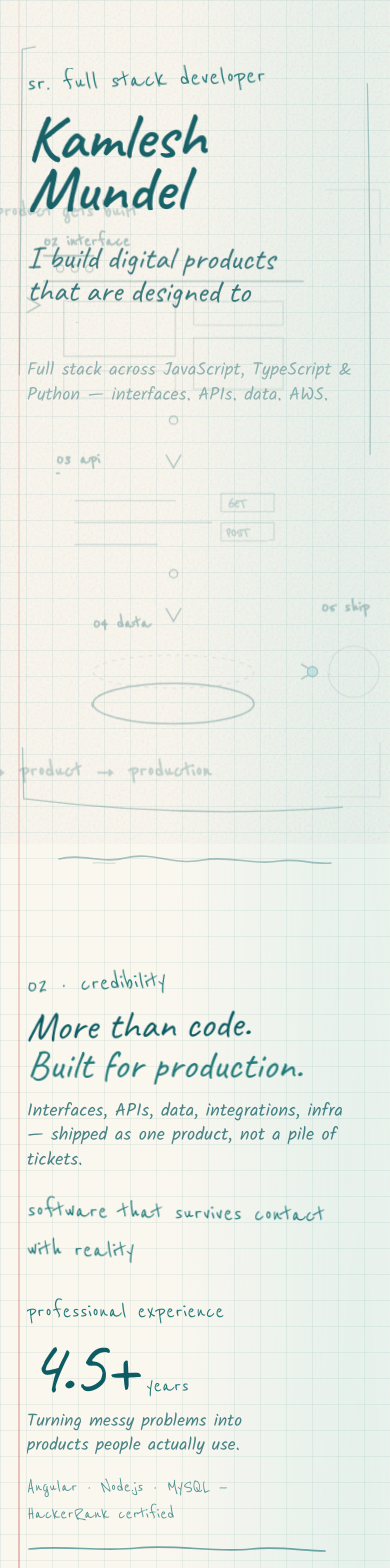
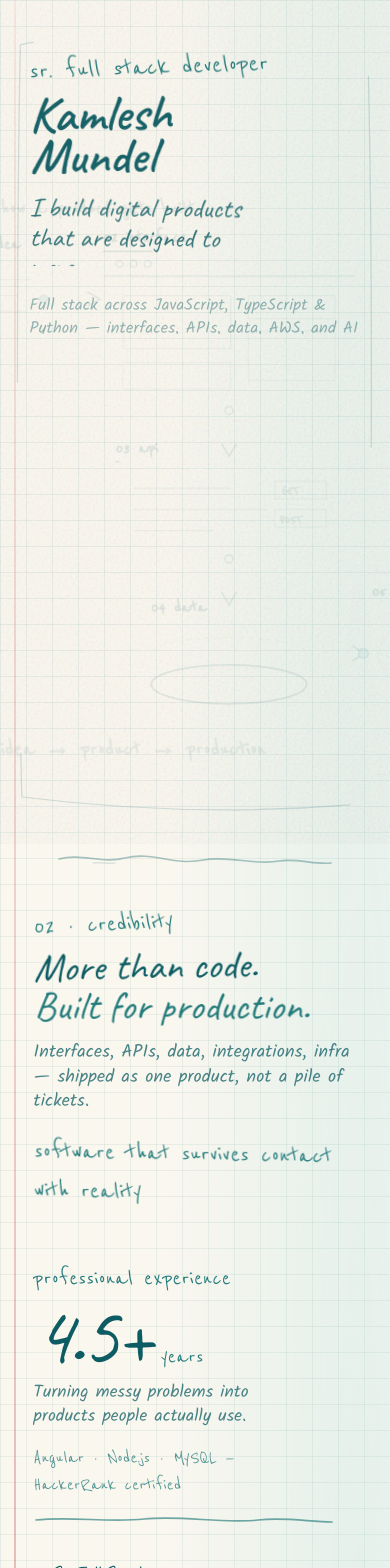
Before and after one commit to myqkart/kamlesh-mundel-v6, a Next.js app: page / in a window 390 px wide. Shown: the top 1568 px of the page. Built offline with nearby package versions, Linux system fonts and the light colour scheme.

Commit message:
mobile responsive added

```diff
--- a/app/globals.css
+++ b/app/globals.css
@@ -1935,3 +1935,247 @@ html.splash-locked .cta-line {
     animation: none;
   }
 }
+
+/* ── Mobile-only responsive polish (desktop ≥768px unchanged) ── */
+@media (max-width: 767.98px) {
+  html,
+  body {
+    overflow-x: clip;
+  }
+
+  .sketch-sheet {
+    overflow-x: clip;
+  }
+
+  /* Clear the notebook margin line without changing desktop rhythm */
+  .sheet-block {
+    padding-inline: max(2.1rem, 7.5vw) max(1.15rem, 4.5vw);
+    padding-block: clamp(1.65rem, 4.2vh, 2.65rem);
+  }
+
+  .sketch-margin,
+  .splash-margin {
+    left: max(0.85rem, 2.6vw);
+  }
+
+  /* Kill parallax transforms on phones — CSS safety net */
+  .parallax-slow,
+  .parallax-mid,
+  .parallax-fast,
+  .parallax-back,
+  .hero-sketch-scroll,
+  .hero-sketch {
+    transform: none !important;
+    will-change: auto;
+  }
+
+  /* Soften decorative SVGs so copy stays readable */
+  #top .parallax-mid svg,
+  #credibility .parallax-mid,
+  #about .parallax-mid,
+  #experience .parallax-back {
+    opacity: 0.55;
+  }
+
+  /* Hero frame inset — less collision with edges */
+  #top > .parallax-mid.absolute {
+    inset: 0.65rem;
+  }
+
+  /* Headline clamps stay within narrow widths */
+  #credibility-heading,
+  #about-heading,
+  #featured-work-heading,
+  #all-work-heading,
+  #approach-heading,
+  #experience-heading,
+  #expertise-heading,
+  #impact-heading,
+  #contact-heading {
+    max-width: 100%;
+    overflow-wrap: break-word;
+  }
+
+  /* Credibility years figure */
+  .cred-years {
+    font-size: clamp(3.75rem, 22vw, 7.5rem) !important;
+  }
+
+  /* Tech annotation wraps cleanly */
+  .cred-tech-line {
+    overflow-wrap: anywhere;
+    word-break: break-word;
+  }
+
+  /* Archive wall — contain rotated stamps */
+  .archive-wall {
+    overflow-x: clip;
+    padding-inline: 0.15rem;
+  }
+
+  .archive-stamp {
+    max-width: 100%;
+  }
+
+  .archive-stamp:hover,
+  .archive-stamp:focus-visible {
+    transform: translateY(-3px) rotate(0deg);
+  }
+
+  .archive-tab {
+    padding: 0.5rem 0.85rem 0.6rem;
+    min-height: 2.75rem;
+  }
+
+  .archive-tab-label {
+    font-size: 1.45rem;
+  }
+
+  /* Expertise chips — comfortable tap targets */
+  .expertise-cat {
+    font-size: 1.5rem;
+    min-height: 2.5rem;
+    padding-block: 0.25rem;
+  }
+
+  .expertise-tech.is-primary .expertise-tech-name {
+    font-size: clamp(1.55rem, 7.5vw, 2.25rem);
+  }
+
+  .expertise-tech.is-secondary .expertise-tech-name {
+    font-size: clamp(1.1rem, 4.5vw, 1.35rem);
+  }
+
+  /* Experience climb + chapters */
+  .experience-altitude {
+    max-width: 100%;
+  }
+
+  .experience-doodle-plate {
+    max-width: 100%;
+  }
+
+  .experience-chapter {
+    max-width: 100%;
+  }
+
+  /* Impact panes breathe on narrow screens */
+  .impact-pane {
+    padding: 1rem 1.05rem;
+  }
+
+  /* Contact — 16px inputs prevent iOS zoom; safe tap area */
+  .contact-input {
+    font-size: 1rem;
+    padding-block: 0.55rem 0.65rem;
+  }
+
+  .contact-submit {
+    font-size: 1.65rem;
+    min-height: 2.75rem;
+  }
+
+  .contact-form {
+    max-width: 100%;
+  }
+
+  /* Approach mobile cards */
+  .approach-card {
+    max-width: 100%;
+  }
+
+  /* Splash — fit short phones without clipping the name */
+  .splash-stage {
+    padding: 1rem 1.1rem;
+    max-width: min(94vw, 40rem);
+  }
+
+  .splash-pipeline {
+    width: min(100%, 17.5rem);
+    height: auto;
+  }
+
+  .splash-name {
+    font-size: clamp(2.85rem, 14vw, 5.5rem);
+  }
+
+  .splash-tag {
+    max-width: 16rem;
+    font-size: clamp(1.25rem, 4.2vw, 1.55rem);
+  }
+
+  .splash-skip {
+    right: max(0.85rem, env(safe-area-inset-right), 3vw);
+    bottom: max(0.85rem, env(safe-area-inset-bottom), 2.5vh);
+    min-height: 2.5rem;
+    padding: 0.35rem 0.5rem;
+  }
+
+  .splash-frame {
+    inset: 1.5%;
+    width: 97%;
+    height: 97%;
+  }
+
+  /* Featured work visuals — full bleed within padded sheet */
+  .work-visual {
+    max-width: 100%;
+  }
+
+  /* Soften sketch CTAs for thumb reach */
+  .sketch-cta {
+    min-height: 2.5rem;
+  }
+}
+
+/* Extra-tight phones */
+@media (max-width: 379.98px) {
+  .sheet-block {
+    padding-inline: max(1.85rem, 6.5vw) max(0.95rem, 3.5vw);
+  }
+
+  #top .relative.z-10 {
+    gap: 1rem;
+  }
+}
+
+/* Short phones — tighten hero fold only; avoid !important font overrides */
+@media (max-width: 767.98px) and (max-height: 700px) {
+  #top .relative.z-10 {
+    padding-top: max(1.5rem, env(safe-area-inset-top), 3.5vh);
+    padding-bottom: max(0.65rem, env(safe-area-inset-bottom), 0.75rem);
+    gap: 0.75rem;
+  }
+
+  .hero-name {
+    margin-top: 0.35rem;
+  }
+}
+
+/* Very short phones (e.g. SE landscape / old iPhone) */
+@media (max-width: 767.98px) and (max-height: 600px) {
+  #top {
+    min-height: auto;
+  }
+
+  #top .relative.z-10 {
+    min-height: 100svh;
+    gap: 0.5rem;
+    padding-top: max(1.25rem, env(safe-area-inset-top), 3vh);
+    padding-bottom: max(0.5rem, env(safe-area-inset-bottom), 0.5rem);
+  }
+
+  #top .parallax-fast .hero-reveal {
+    font-size: 1.2rem;
+  }
+}
+
+@media (max-width: 359.98px) {
+  .splash-pipeline {
+    width: min(100%, 15rem);
+  }
+
+  .splash-name {
+    font-size: clamp(2.5rem, 13vw, 4.5rem);
+  }
+}
--- a/components/sections/credibility/CredibilityMetric.tsx
+++ b/components/sections/credibility/CredibilityMetric.tsx
@@ -29,7 +29,7 @@ export function CredibilityMetric() {
           professional experience
         </p>
         <p className="mt-1 flex flex-wrap items-baseline gap-x-3 gap-y-1 text-teal-900">
-          <span className="font-display text-[clamp(5rem,14vw,11rem)] leading-[0.78] tracking-[-0.05em]">
+          <span className="cred-years font-display text-[clamp(5rem,14vw,11rem)] leading-[0.78] tracking-[-0.05em]">
             4.5+
           </span>
           <span className="font-sketch text-[clamp(1.5rem,2.8vw,2.25rem)] leading-none text-teal-700">
--- a/components/sections/credibility/CredibilityTech.tsx
+++ b/components/sections/credibility/CredibilityTech.tsx
@@ -22,7 +22,7 @@ export function CredibilityTech() {
       <p className="shrink-0 font-sketch text-[1.6rem] text-teal-700 md:text-[1.8rem]">
         core stack annotations
       </p>
-      <p className="max-w-[52rem] font-sketch text-[1.7rem] leading-snug text-teal-900 md:text-[1.95rem]">
+      <p className="cred-tech-line max-w-[52rem] font-sketch text-[1.45rem] leading-snug text-teal-900 md:text-[1.95rem]">
         {technologies.join(" · ")}
       </p>
     </div>
--- a/components/sections/hero/Hero.tsx
+++ b/components/sections/hero/Hero.tsx
@@ -36,7 +36,7 @@ export function Hero() {
           />
         </svg>
       </div>
-      <div className="relative z-10 flex min-h-[100svh] flex-1 flex-col justify-between px-[7vw] pb-7 pt-[max(3.5rem,8vh)] md:pb-9">
+      <div className="relative z-10 flex min-h-[100svh] flex-1 flex-col justify-between gap-6 px-[max(1.85rem,6.5vw)] pb-[max(1.25rem,env(safe-area-inset-bottom),1.75rem)] pt-[max(2.75rem,env(safe-area-inset-top),6vh)] md:gap-0 md:px-[7vw] md:pb-9 md:pt-[max(3.5rem,8vh)]">
         <div className="parallax-slow">
           <HeroContent />
         </div>
--- a/components/sections/hero/HeroContent.tsx
+++ b/components/sections/hero/HeroContent.tsx
@@ -51,7 +51,7 @@ export function HeroContent() {
       </p>
 
       <p
-        className="hero-reveal relative mt-4 w-fit -rotate-1 font-display text-[clamp(4rem,12vw,9rem)] font-semibold leading-[0.82] text-teal-900"
+        className="hero-reveal hero-name relative mt-3 w-fit max-w-[calc(100vw-3.5rem)] -rotate-1 font-display text-[clamp(3.15rem,13vw,9rem)] font-semibold leading-[0.82] text-teal-900 md:mt-4 md:max-w-none md:text-[clamp(4rem,12vw,9rem)]"
         style={{ animationDelay: "180ms" }}
       >
         Kamlesh
@@ -75,14 +75,14 @@ export function HeroContent() {
       </p>
 
       <h1
-        className="hero-reveal mt-6 max-w-[18ch] rotate-[0.4deg] font-display text-[clamp(2rem,3.8vw,3.35rem)] leading-[1.05] text-teal-900 md:mt-7"
+        className="hero-reveal mt-4 max-w-[18ch] rotate-[0.4deg] font-display text-[clamp(1.7rem,6.2vw,3.35rem)] leading-[1.08] text-teal-900 md:mt-6 md:text-[clamp(2rem,3.8vw,3.35rem)] md:leading-[1.05]"
         style={{ animationDelay: "380ms" }}
       >
         I build digital products that are designed to move.
       </h1>
 
       <p
-        className="hero-reveal mt-4 max-w-[30rem] text-[1.12rem] leading-snug text-teal-900/75 md:text-[1.2rem]"
+        className="hero-reveal mt-3 max-w-[30rem] text-[1.02rem] leading-snug text-teal-900/75 md:mt-4 md:text-[1.2rem]"
         style={{ animationDelay: "520ms" }}
       >
         Full stack across JavaScript, TypeScript &amp; Python — interfaces,
@@ -90,12 +90,12 @@ export function HeroContent() {
       </p>
 
       <div
-        className="hero-reveal mt-8 flex flex-wrap items-end gap-x-9 gap-y-5"
+        className="hero-reveal mt-6 flex flex-wrap items-end gap-x-9 gap-y-4 md:mt-8 md:gap-y-5"
         style={{ animationDelay: "680ms" }}
       >
         <a
           href="#work"
-          className="sketch-cta font-display text-[1.75rem] leading-none md:text-[1.95rem]"
+          className="sketch-cta font-display text-[1.55rem] leading-none md:text-[1.95rem]"
         >
           <span className="relative pb-1">
             Explore my work
@@ -105,7 +105,7 @@ export function HeroContent() {
         </a>
         <a
           href="#contact"
-          className="sketch-cta font-display text-[1.75rem] leading-none text-teal-700 md:text-[1.95rem]"
+          className="sketch-cta font-display text-[1.55rem] leading-none text-teal-700 md:text-[1.95rem]"
         >
           <span className="relative pb-1">
             Let&apos;s connect
--- a/components/sections/hero/HeroDecorations.tsx
+++ b/components/sections/hero/HeroDecorations.tsx
@@ -15,6 +15,9 @@ export function HeroDecorations() {
 
     const reduce = window.matchMedia("(prefers-reduced-motion: reduce)");
     if (reduce.matches) return;
+
+    const narrow = window.matchMedia("(max-width: 767px)");
+    if (narrow.matches) return;
 
     const onMove = (event: PointerEvent) => {
       const bounds = root.getBoundingClientRect();
@@ -38,7 +41,7 @@ export function HeroDecorations() {
     >
       <div className="hero-sketch-scroll absolute inset-0">
         <svg
-          className="hero-sketch absolute top-[14%] right-[-6%] h-[88%] w-[150%] max-w-none text-teal-900 opacity-[0.32] sm:w-[115%] md:top-[6%] md:right-[1%] md:h-[90%] md:w-[54%] md:opacity-95"
+          className="hero-sketch absolute top-[18%] right-[-18%] h-[78%] w-[145%] max-w-none text-teal-900 opacity-[0.11] sm:right-[-10%] sm:w-[120%] sm:opacity-[0.18] md:top-[6%] md:right-[1%] md:h-[90%] md:w-[54%] md:opacity-95"
           fill="none"
           preserveAspectRatio="xMidYMid meet"
           viewBox="0 0 640 720"
--- a/components/sections/hero/HeroMetadata.tsx
+++ b/components/sections/hero/HeroMetadata.tsx
@@ -1,7 +1,7 @@
 export function HeroMetadata() {
   return (
     <p
-      className="hero-reveal mt-12 flex max-w-[42rem] flex-wrap items-baseline gap-x-3 gap-y-1 font-sketch text-[1.55rem] leading-tight text-teal-700 md:mt-0 md:text-[1.75rem]"
+      className="hero-reveal mt-2 flex max-w-[42rem] flex-wrap items-baseline gap-x-3 gap-y-1 font-sketch text-[1.35rem] leading-tight text-teal-700 md:mt-0 md:text-[1.75rem]"
       style={{ animationDelay: "900ms" }}
     >
       <span className="-rotate-1">Ahmedabad, India</span>
```
Also changed, not shown: components/sections/all-work/AllWorkList.tsx (+7 -7 lines), hooks/useSectionParallax.ts (+27 -2 lines).
